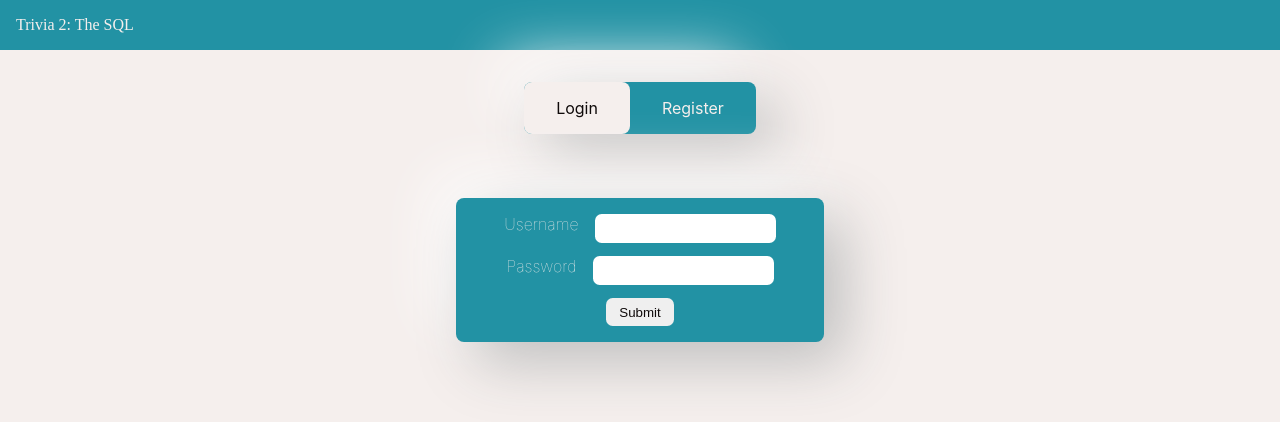
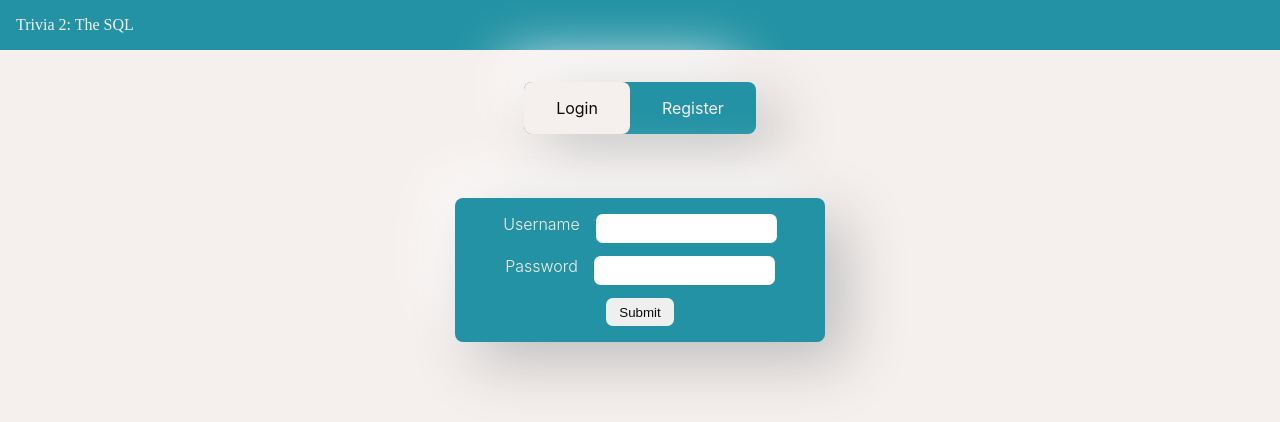
Before and after one commit to walkerbagley/trivia_2_the_SQL, a React (Create React App) app in the folder trivia-2-the-sql/: page /login in a window 1280 px wide. Shown: the top 422 px of the page. Built offline with nearby package versions, Linux system fonts and the light colour scheme; no server answers; a web font is replaced by a local one.

Commit message:
font on login page

```diff
--- a/trivia-2-the-sql/src/Components/Auth/styles.css
+++ b/trivia-2-the-sql/src/Components/Auth/styles.css
@@ -61,7 +61,7 @@
 }
 
 .authpage .authform label {
-    font-weight: 100;
+    font-weight: 300;
 }
 
 .authpage .authform button {
```
